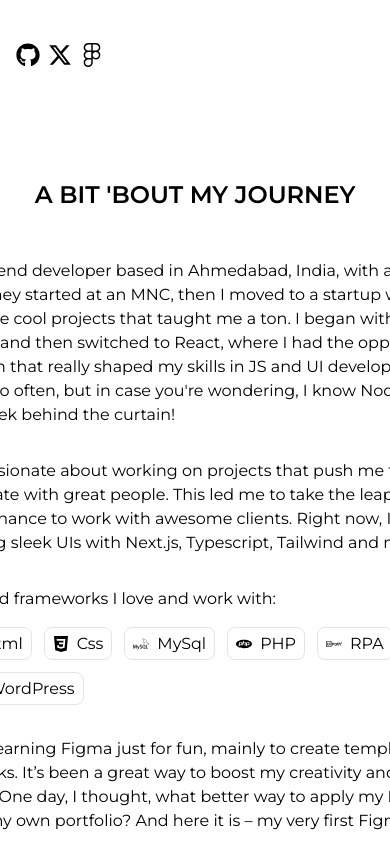
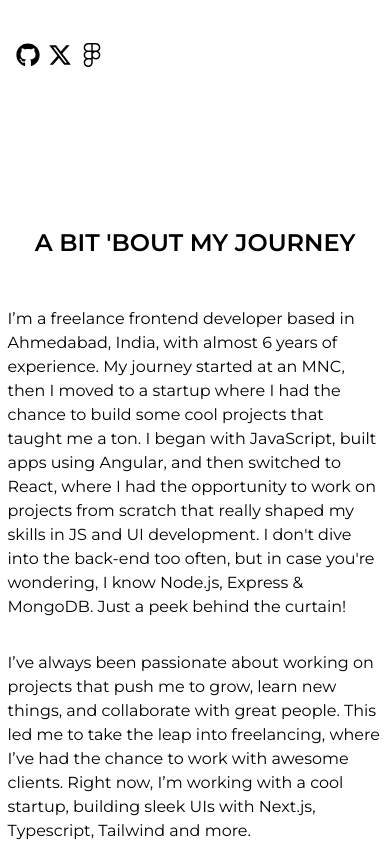
Before and after one commit to ardszsantos/pouloPort, a React (Vite) app: page / in a window 390 px wide. Shown: the part 780-1624 px from the top of the page. Built offline with nearby package versions, Linux system fonts and the light colour scheme.

Commit message:
responsiviness

```diff
--- a/src/styles/components/_journeyPage.scss
+++ b/src/styles/components/_journeyPage.scss
@@ -1,5 +1,5 @@
 .journeySection {
-    padding: 96px 256px;
+    margin-top: 96px;
     display: flex;
     flex-direction: column;
     align-items: center;
@@ -35,7 +35,14 @@
 
 @media (max-width: 768px) {
     .journeySection {
-        padding: 48px 16px;
-        overflow: hidden;
+
+        > p {
+            width: 375px;
+
+        }
+
+        .techContainer {
+            width: 375px;
+        }
     }
 }
```
